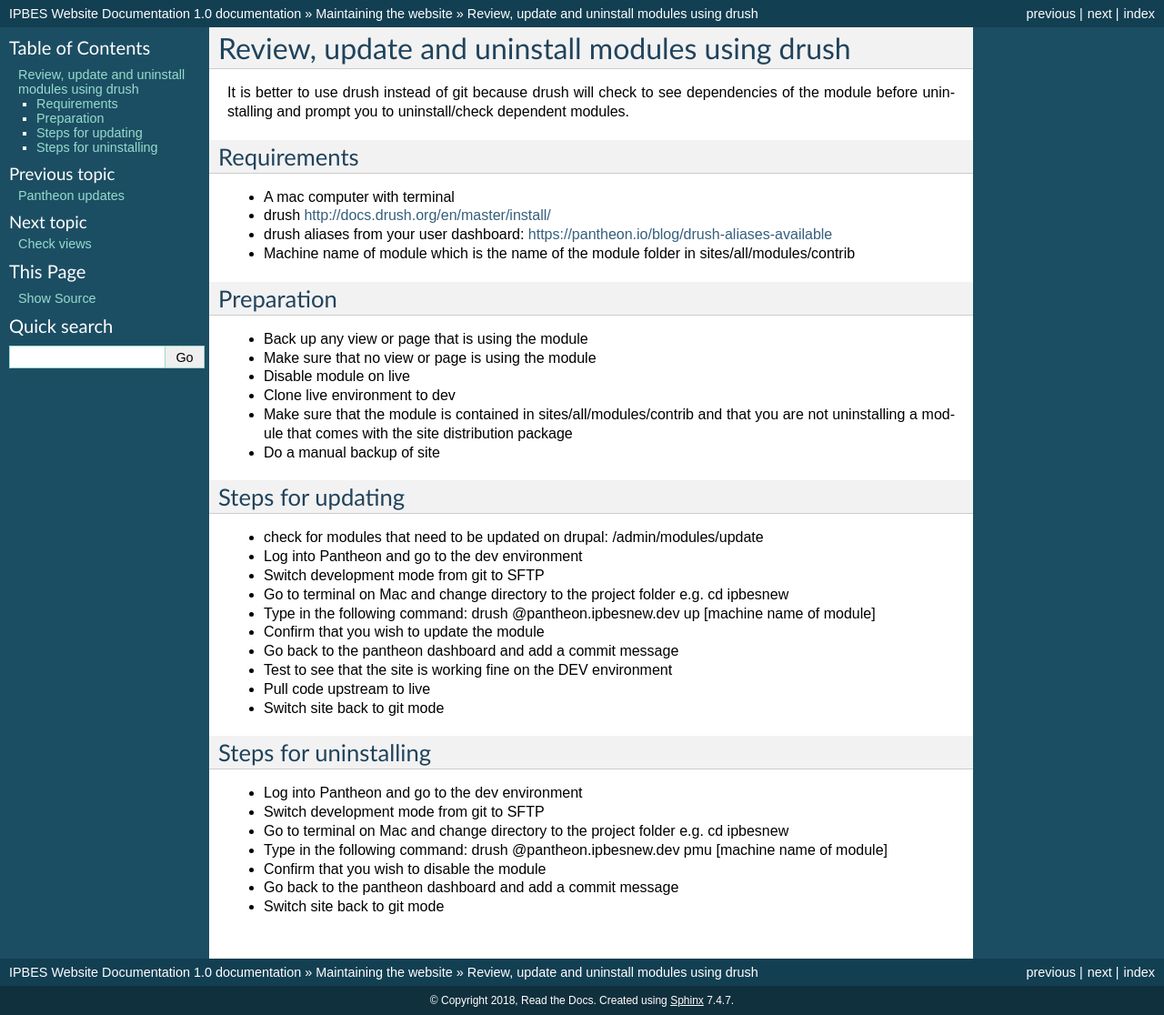
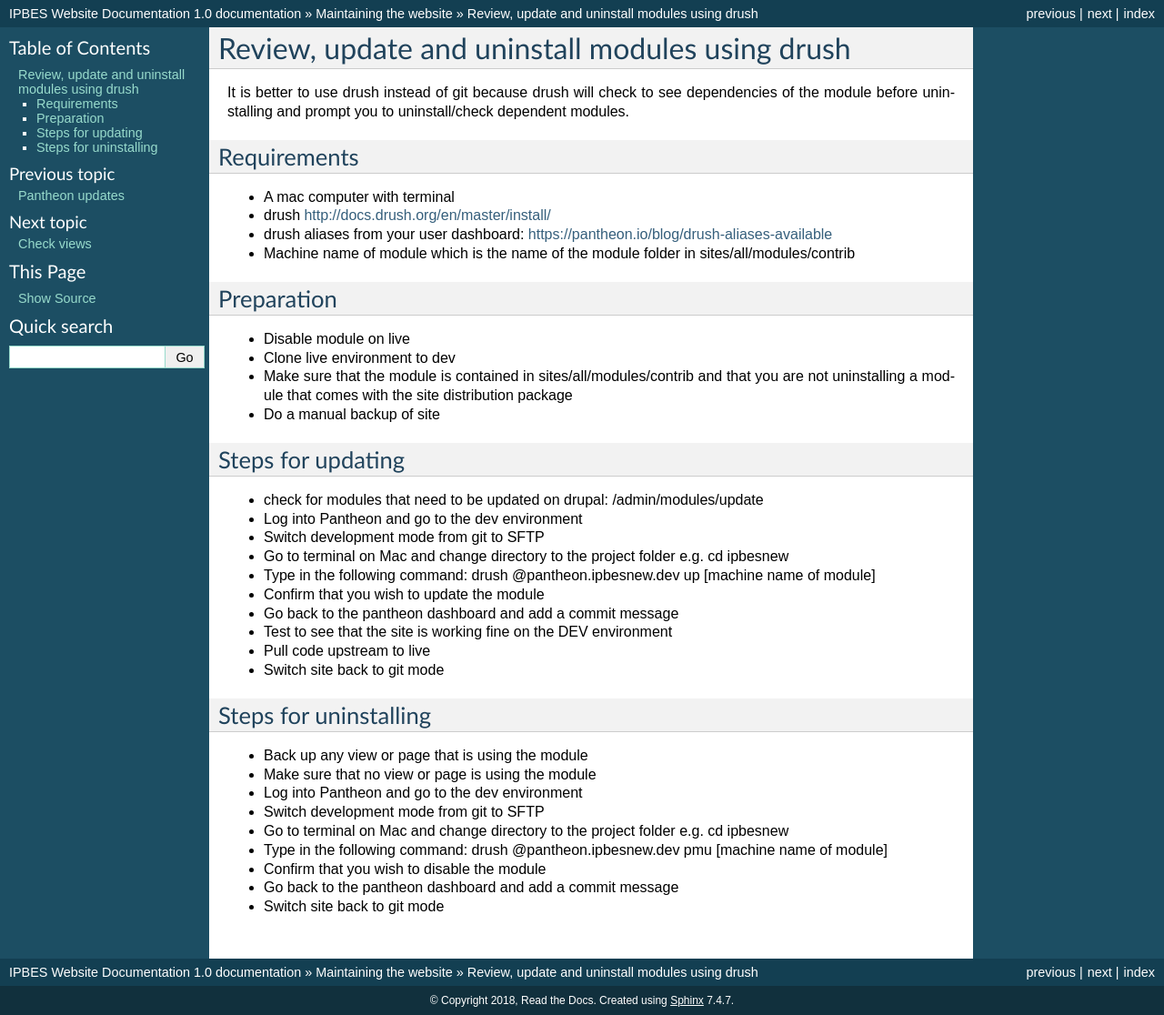
Before and after one commit to ipbes/ipbeswebdocs, a Sphinx documentation site: the page built from docs/maintenance/modules.rst, in a window 1280 px wide. Shown: the whole page at 91% size. Built offline with Sphinx 7.4.7, drawn with Linux system fonts in a browser that asks for light colours; pages that are not in the unit, such as notebooks, are missing from menus; part of the change alters nothing that is shown.

```diff
--- a/docs/maintenance/modules.rst
+++ b/docs/maintenance/modules.rst
@@ -11,8 +11,6 @@ Requirements
 
 Preparation
 -----------
-- Back up any view or page that is using the module
-- Make sure that no view or page is using the module
 - Disable module on live
 - Clone live environment to dev
 - Make sure that the module is contained in sites/all/modules/contrib and that you are not uninstalling a module that comes with the site distribution package
@@ -33,6 +31,8 @@ Steps for updating
 
 Steps for uninstalling
 ------------------
+- Back up any view or page that is using the module
+- Make sure that no view or page is using the module
 - Log into Pantheon and go to the dev environment
 - Switch development mode from git to SFTP
 - Go to terminal on Mac and change directory to the project folder e.g. cd ipbesnew
```
